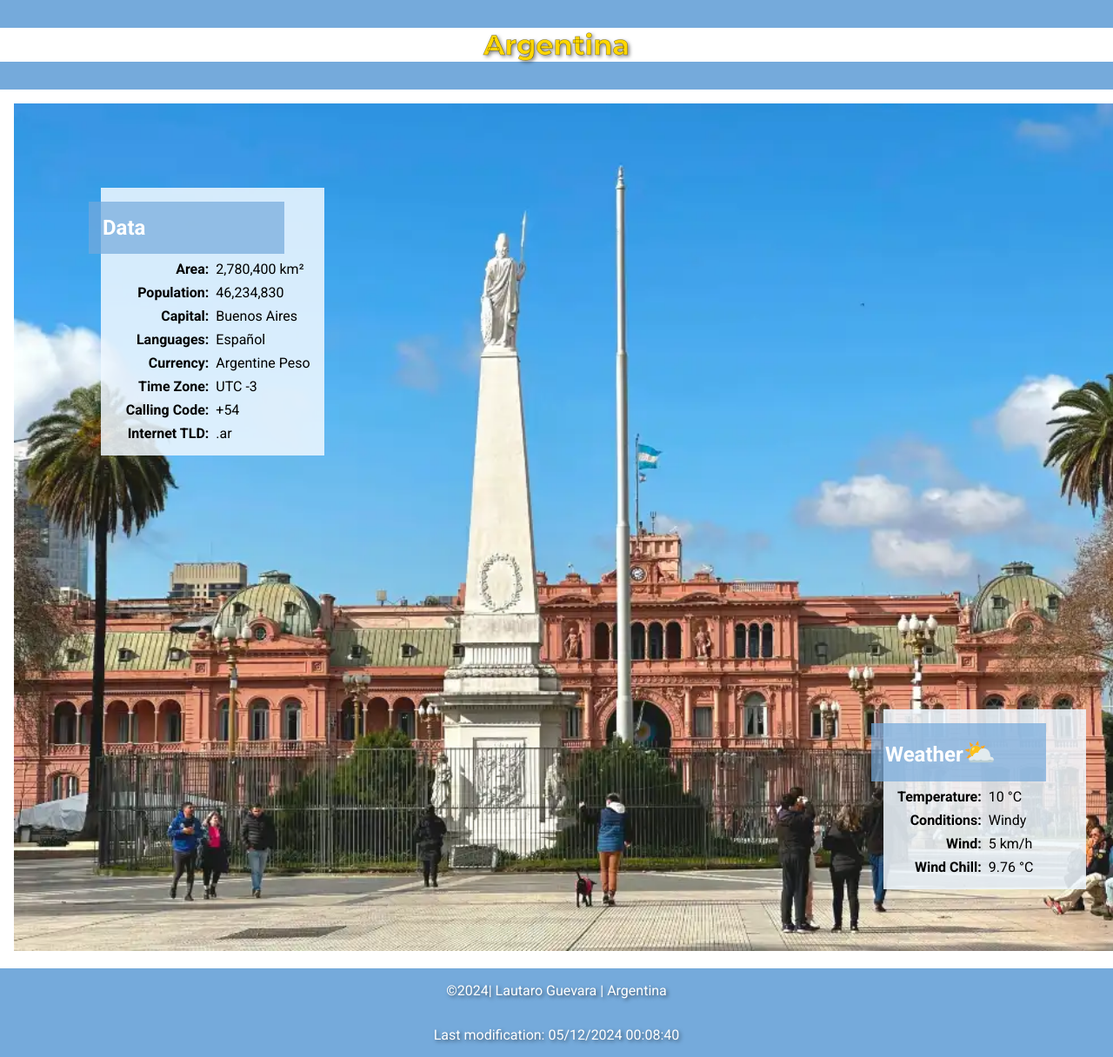
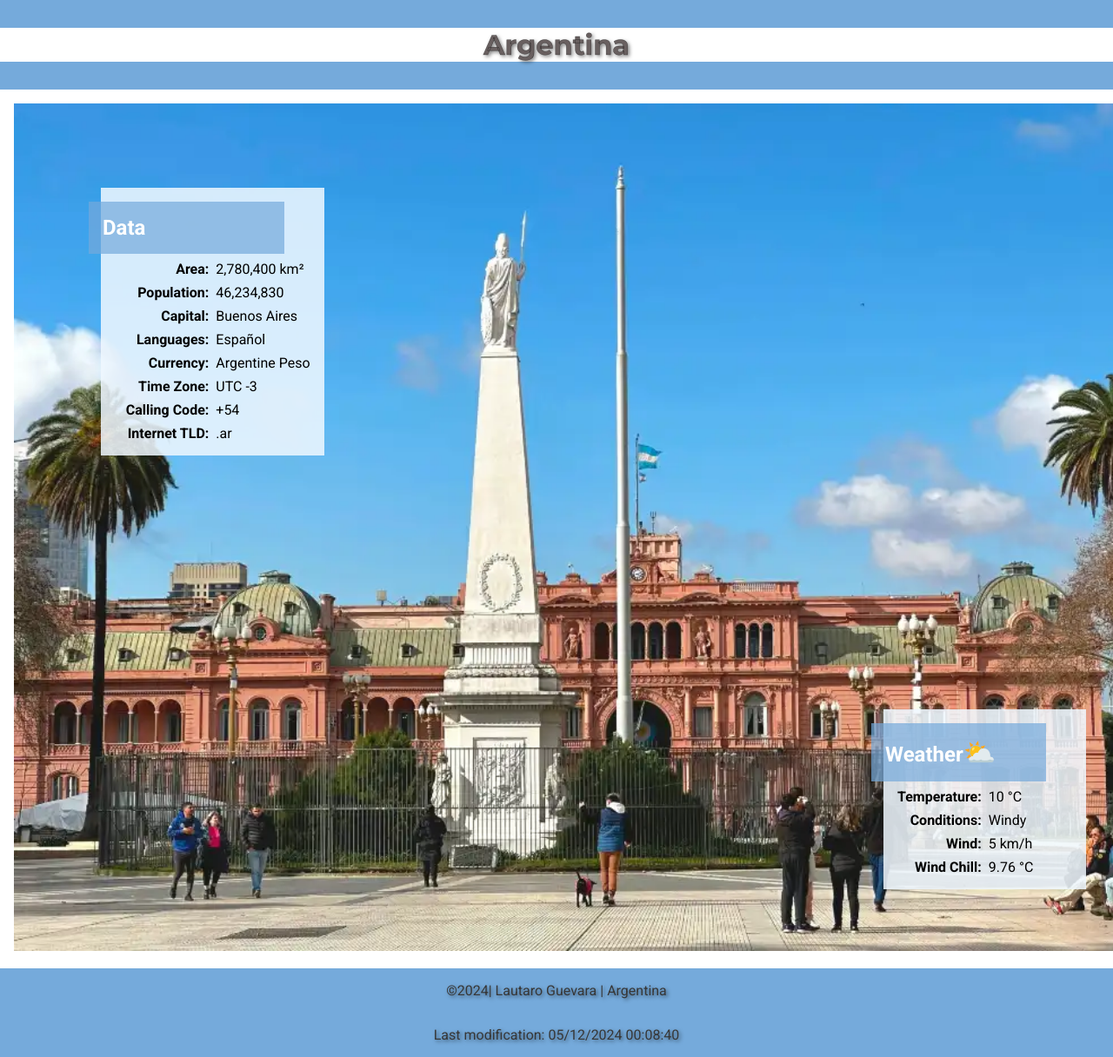
Before and after one commit to Lautaro-Guevara/wdd131, a plain HTML site: page place.html in a window 1280 px wide. Shown: the top 1216 px of the page at 87% size. Drawn offline with Linux system fonts and the light colour scheme.

Commit message:
Contrast fixed

```diff
--- a/place.html
+++ b/place.html
@@ -23,7 +23,7 @@
     <main>
         <picture class="hero">
             <source media="(min-width: 600px)" srcset="images/hero-large.webp">
-            <img src="images/hero-small.webp" alt="">
+            <img src="images/hero-small.webp" alt="Hero image">
         </picture>
         <div class="data">
             <h2>Data</h2>
--- a/styles/place.css
+++ b/styles/place.css
@@ -21,7 +21,7 @@ header div{
 
 h1{
     text-align: center;
-    color: #FFD700;
+    color: #696060;
     -webkit-text-stroke-width: .5px;
     -webkit-text-stroke-color: rgba(0, 0, 0, 0.5);
     font-family: var(--font-title);
@@ -106,7 +106,7 @@ footer{
 }
 
 footer p{
-    color: white;
+    color: #373737;
     text-align: center;
     padding: 1rem;
     text-shadow: 2px 2px 4px rgba(0, 0, 0, 0.5);
```
